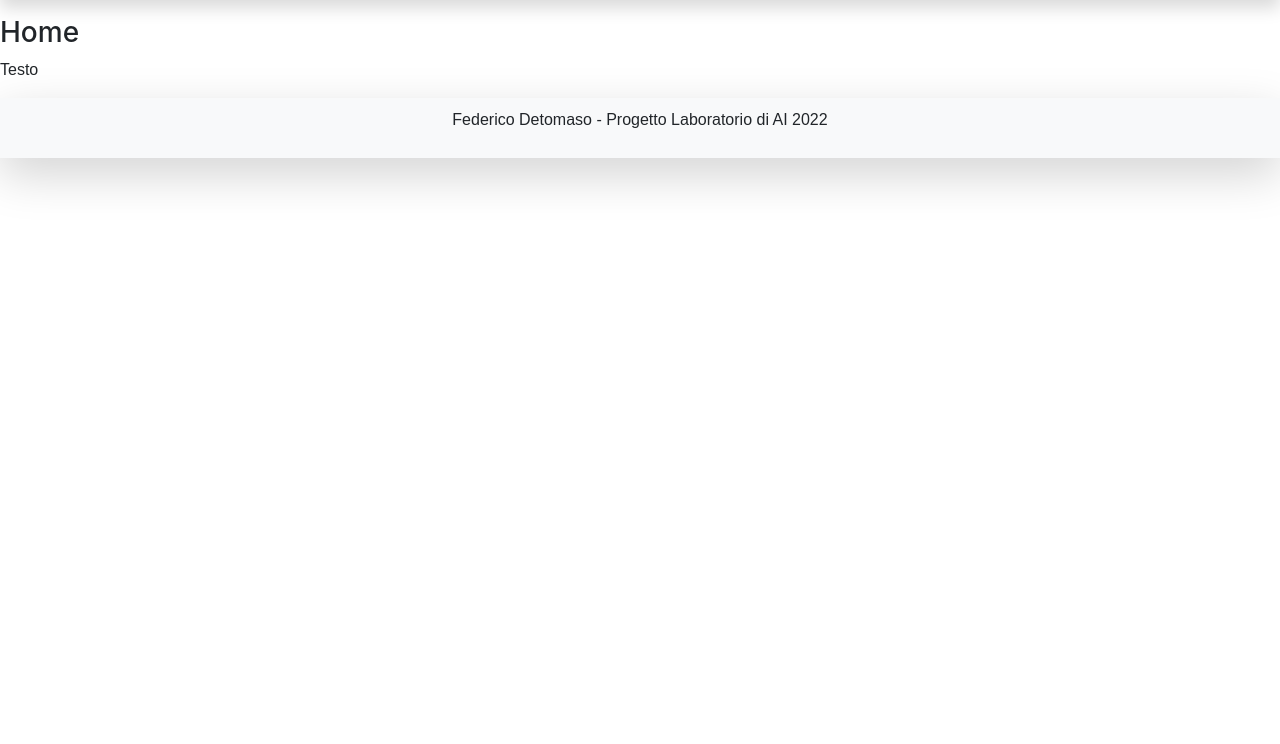
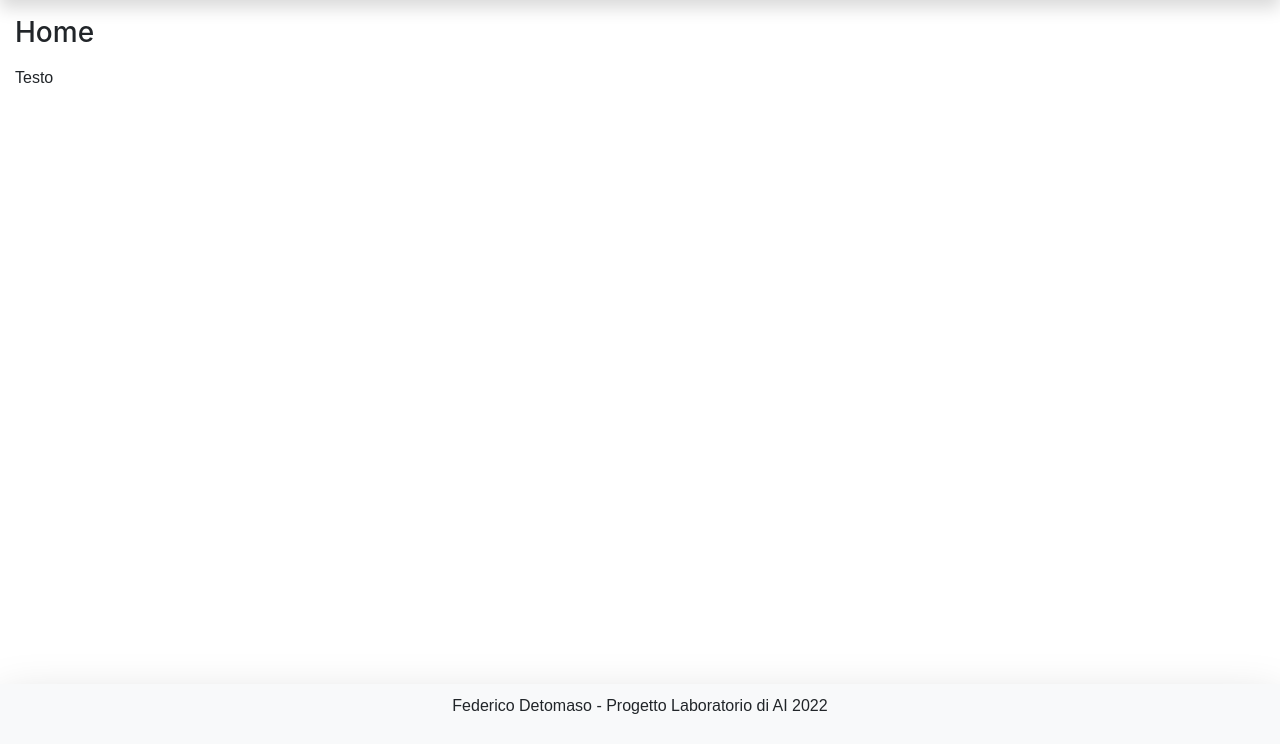
Before and after one commit to deto23/Progetto_LabAI, a Flask app: page / in a window 1280 px wide. Shown: the part 56-800 px from the top of the page. Run offline with Flask 2, Linux system fonts and the light colour scheme.

Commit message:
Update home.html

```diff
--- a/flask-app/templates/home.html
+++ b/flask-app/templates/home.html
@@ -14,9 +14,13 @@
   <body>
     {% extends "template.html" %}
     {% block content %}
+    <section class="main-content">
+      <div class="container-fluid">
+        <h3 class="mb-3">Home</h3>
+        <p>Testo</p>
+      </div>
 
-    <h3>Home</h3>
-    <p>Testo</p>
+    </section>
 
     {% endblock %}
   </body>
```
